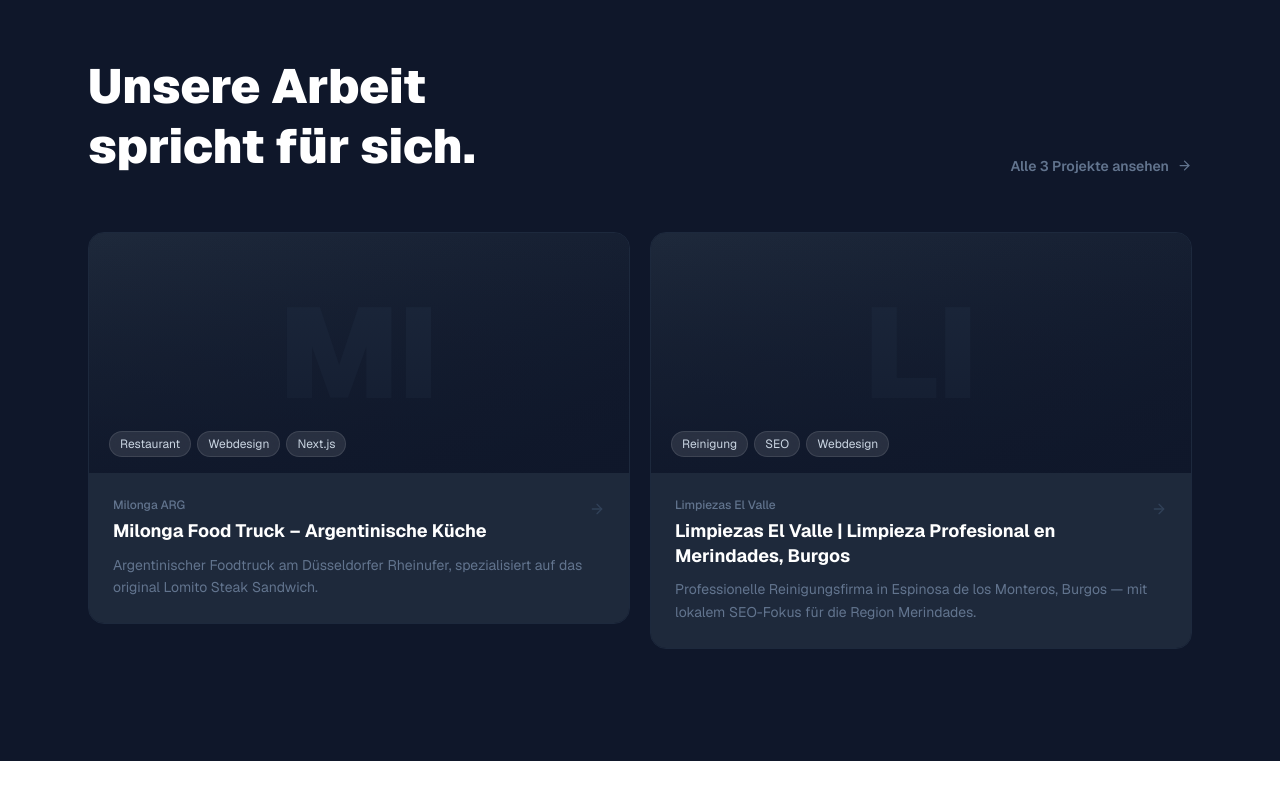
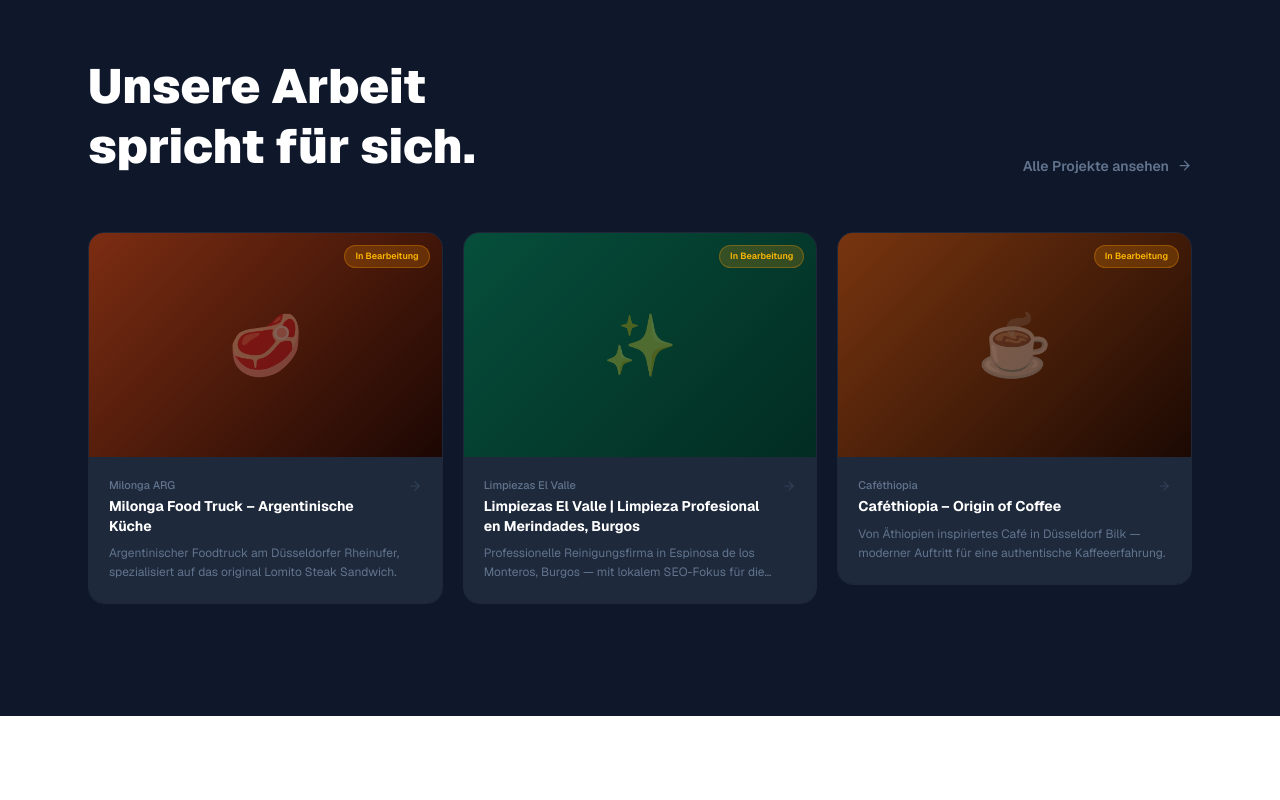
Before and after one commit to chjungdus/Neue-Website, a Next.js app: page / in a window 1280 px wide. Shown: the part 4243-5043 px from the top of the page. Built offline with nearby package versions, Linux system fonts and the light colour scheme.

Commit message:
redesign: portfolio with 3 real projects, hover lift + overlay effect

```diff
--- a/src/components/home/portfolio-teaser.tsx
+++ b/src/components/home/portfolio-teaser.tsx
@@ -1,95 +1,106 @@
 import Link from "next/link"
-import { ArrowRight } from "lucide-react"
+import { ArrowRight, ExternalLink } from "lucide-react"
 import { mockProjects } from "@/lib/mock-data"
 import FadeIn from "@/components/ui/fade-in"
 
+const projectMeta: Record<string, { from: string; to: string; emoji: string }> = {
+  "milonga-arg":       { from: "#7c2d12", to: "#1c0703", emoji: "🥩" },
+  "limpiezas-el-valle": { from: "#064e3b", to: "#022c22", emoji: "✨" },
+  "cafethiopia":        { from: "#78350f", to: "#1c0903", emoji: "☕" },
+}
+
 export default function PortfolioTeaser() {
-  const featured = mockProjects.filter((p) => p.featured).slice(0, 2)
-  const total = mockProjects.length
+  const featured = mockProjects.filter((p) => p.featured)
 
   return (
     <section className="py-28 bg-[#0f172a]">
       <div className="max-w-6xl mx-auto px-6">
         <FadeIn>
           <div className="flex flex-col sm:flex-row sm:items-end justify-between gap-6 mb-14">
-            <div>
             <h2 className="text-4xl md:text-5xl font-black text-white leading-tight">
               Unsere Arbeit
               <br />
               spricht für sich.
             </h2>
-            </div>
             <Link
               href="/portfolio"
-              className="hidden sm:flex items-center gap-2 text-slate-500 hover:text-white transition-colors font-semibold text-sm group"
+              className="hidden sm:flex items-center gap-2 text-slate-500 hover:text-white transition-colors font-semibold text-sm group shrink-0"
             >
-              Alle {total} Projekte ansehen
-              <ArrowRight
-                size={15}
-                className="group-hover:translate-x-1 transition-transform"
-              />
+              Alle Projekte ansehen
+              <ArrowRight size={15} className="group-hover:translate-x-1 transition-transform" />
             </Link>
           </div>
         </FadeIn>
 
-        <div className="grid grid-cols-1 md:grid-cols-2 gap-5">
-          {featured.map((project, i) => (
-            <FadeIn
-              key={project.id}
-              delay={i * 0.1}
-              direction={i === 0 ? "left" : "right"}
-            >
+        <div className="grid grid-cols-1 md:grid-cols-3 gap-5">
+          {featured.map((project, i) => {
+            const meta = projectMeta[project.slug] ?? { from: "#1e293b", to: "#0f172a", emoji: "🌐" }
+            return (
+              <FadeIn key={project.id} delay={i * 0.1}>
                 <Link
                   href={`/portfolio/${project.slug}`}
-                className="group block rounded-2xl overflow-hidden border border-slate-800 hover:border-slate-600 transition-all duration-300"
+                  className="group block rounded-2xl overflow-hidden border border-white/[0.07] hover:border-white/20 transition-all duration-500 hover:-translate-y-2 hover:shadow-2xl hover:shadow-black/60"
                 >
-                <div className="relative h-60 bg-gradient-to-br from-[#1e293b] to-[#0f172a] flex items-center justify-center overflow-hidden">
-                  <div className="text-9xl font-black text-slate-800 select-none group-hover:scale-105 group-hover:text-slate-700 transition-all duration-500">
-                    {project.client.slice(0, 2).toUpperCase()}
-                  </div>
-                  <div className="absolute inset-0 bg-gradient-to-t from-[#0f172a]/80 to-transparent" />
-                  <div className="absolute bottom-4 left-5 flex flex-wrap gap-1.5">
-                    {project.tags.slice(0, 3).map((tag) => (
+                  {/* Image / preview area */}
+                  <div
+                    className="relative h-56 flex items-center justify-center overflow-hidden"
+                    style={{ background: `linear-gradient(135deg, ${meta.from}, ${meta.to})` }}
+                  >
+                    <span className="text-6xl select-none opacity-30 group-hover:opacity-50 group-hover:scale-110 transition-all duration-500">
+                      {meta.emoji}
+                    </span>
+
+                    {/* Hover overlay */}
+                    <div className="absolute inset-0 bg-black/0 group-hover:bg-black/50 transition-all duration-400 flex items-center justify-center">
+                      <div className="opacity-0 group-hover:opacity-100 transition-all duration-300 translate-y-3 group-hover:translate-y-0 text-center px-5">
+                        <div className="flex flex-wrap gap-1.5 justify-center">
+                          {project.tags.map((tag) => (
                             <span
                               key={tag}
-                        className="text-xs px-2.5 py-1 rounded-full bg-white/10 text-slate-300 backdrop-blur-sm border border-white/10"
+                              className="text-[11px] px-2.5 py-1 rounded-full bg-white/20 text-white border border-white/20 backdrop-blur-sm"
                             >
                               {tag}
                             </span>
                           ))}
                         </div>
                       </div>
-                <div className="p-6 bg-[#1e293b] group-hover:bg-[#243044] transition-colors">
-                  <div className="flex items-start justify-between gap-4">
-                    <div>
-                      <div className="text-xs text-slate-500 mb-1.5 font-medium">
-                        {project.client}
                     </div>
-                      <h3 className="text-white font-bold text-lg leading-snug group-hover:text-[#60a5fa] transition-colors">
+
+                    {/* In-progress badge */}
+                    {!project.url && (
+                      <div className="absolute top-3 right-3 bg-amber-500/20 border border-amber-500/30 text-amber-400 text-[9px] font-semibold px-2.5 py-1 rounded-full backdrop-blur-sm">
+                        In Bearbeitung
+                      </div>
+                    )}
+                  </div>
+
+                  {/* Card body */}
+                  <div className="p-5 bg-[#1e293b] group-hover:bg-[#243044] transition-colors">
+                    <div className="flex items-start justify-between gap-3">
+                      <div className="min-w-0">
+                        <div className="text-[11px] text-slate-500 mb-1 font-medium">{project.client}</div>
+                        <h3 className="text-white font-bold text-sm leading-snug group-hover:text-[#60a5fa] transition-colors line-clamp-2">
                           {project.title}
                         </h3>
                       </div>
-                    <ArrowRight
-                      size={16}
-                      className="text-slate-700 group-hover:text-[#60a5fa] group-hover:translate-x-1 transition-all mt-1 flex-shrink-0"
-                    />
+                      {project.url ? (
+                        <ExternalLink size={14} className="text-slate-700 group-hover:text-[#60a5fa] transition-colors mt-0.5 flex-shrink-0" />
+                      ) : (
+                        <ArrowRight size={14} className="text-slate-700 group-hover:text-[#60a5fa] group-hover:translate-x-1 transition-all mt-0.5 flex-shrink-0" />
+                      )}
                     </div>
-                  <p className="text-slate-500 text-sm mt-2.5 leading-relaxed">
-                    {project.description}
-                  </p>
+                    <p className="text-slate-500 text-xs mt-2 leading-relaxed line-clamp-2">{project.description}</p>
                   </div>
                 </Link>
               </FadeIn>
-          ))}
+            )
+          })}
         </div>
 
         <FadeIn delay={0.2}>
           <div className="mt-8 sm:hidden">
-            <Link
-              href="/portfolio"
-              className="flex items-center gap-2 text-slate-400 hover:text-white transition-colors font-semibold text-sm"
-            >
-              Alle {total} Projekte ansehen <ArrowRight size={15} />
+            <Link href="/portfolio" className="flex items-center gap-2 text-slate-400 hover:text-white transition-colors font-semibold text-sm">
+              Alle Projekte ansehen <ArrowRight size={15} />
             </Link>
           </div>
         </FadeIn>
```
Lines whose indentation alone changed are shown as unchanged.
